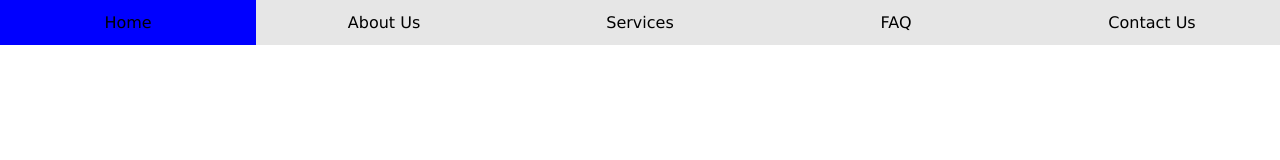
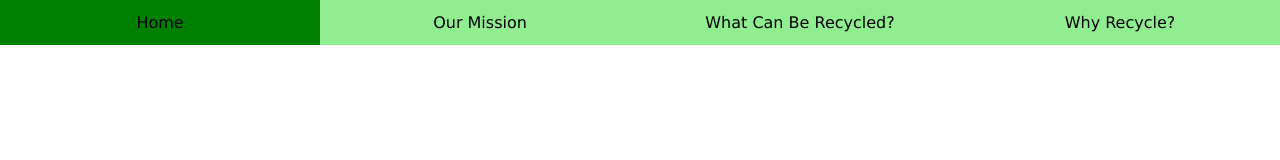
Before and after one commit to CTran049/recycleproject_charleyt-elib-samh, a plain HTML site: page index.html in a window 1280 px wide. Drawn offline with Linux system fonts and the light colour scheme.

Commit message:
hhomes workin' now
it works

```diff
--- a/index.html
+++ b/index.html
@@ -12,10 +12,9 @@
       <nav>
         <ul>
           <li><a href="index.html">Home</a></li>
-          <li><a href="about.html">About Us</a></li>
-          <li><a href="service.html">Services</a></li>
-          <li><a href="faq.html">FAQ</a></li>
-          <li><a href="contact.html">Contact Us</a></li>
+          <li><a href="#">Our Mission</a></li>
+          <li><a href="#">What Can Be Recycled?</a></li>
+          <li><a href="#">Why Recycle?</a></li>
         </ul>
     </header>
   </body>
--- a/styles_home.css
+++ b/styles_home.css
@@ -4,11 +4,11 @@ header {
 
 nav li a {
   display: block;
-  background-color: rgb(230, 230, 230);
+  background-color: lightgreen;
   float: left;
   padding: 1%;
   text-align: center;
-  width: 20%;
+  width: 25%;
   font-size: 1em;
 }
 
@@ -18,5 +18,5 @@ nav li a:visited, li a:link {
 }
 
 nav :hover {
-  background-color: blue;
+  background-color: green;
 }
```
